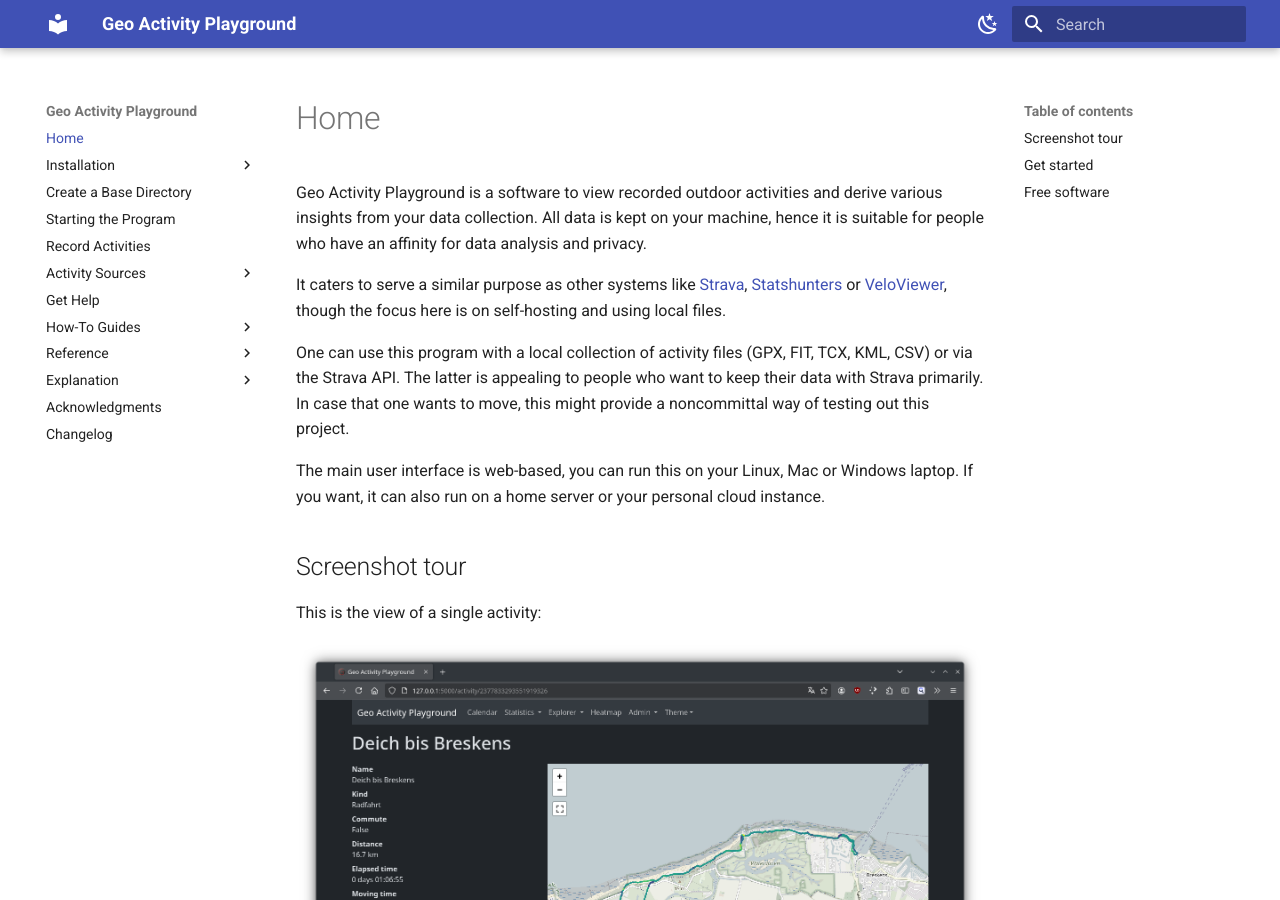
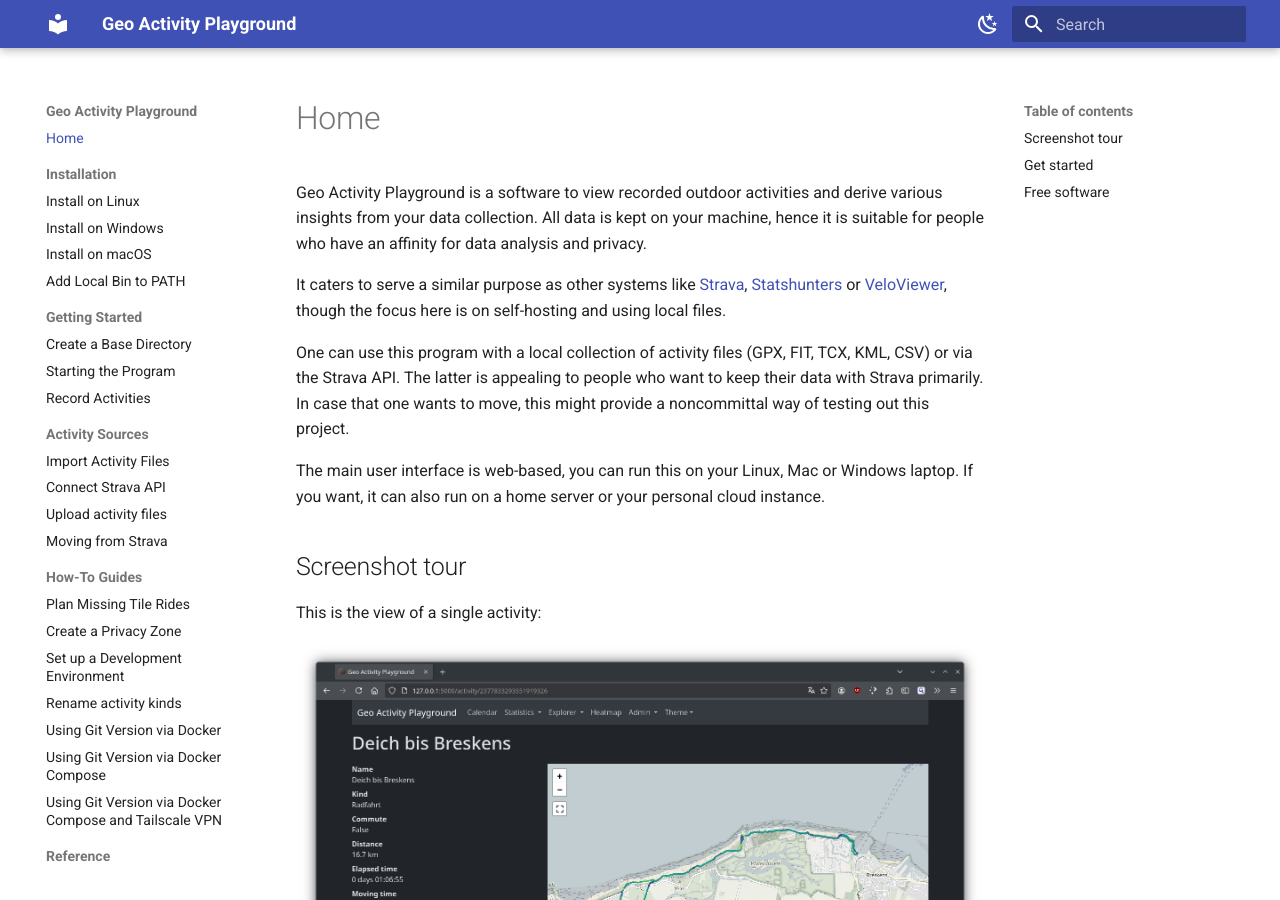
Before and after one commit to martin-ueding/geo-activity-playground, an MkDocs documentation site: the page built from docs/index.md, in a window 1280 px wide and 900 px high. Built offline with MkDocs 1.6.1 and Material for MkDocs 9.7.7, drawn with Linux system fonts in a browser that asks for light colours.

Commit message:
Documentation navigation with sections

```diff
--- a/mkdocs.yml
+++ b/mkdocs.yml
@@ -2,6 +2,8 @@ site_name: Geo Activity Playground
 site_url: 'https://martin-ueding.github.io/geo-activity-playground/'
 
 theme:
+  features:
+    - navigation.sections
   name: material
   palette:
     - scheme: default
@@ -26,15 +28,15 @@ nav:
     - install-on-windows.md
     - install-on-macos.md
     - add-local-bin-to-path.md
-  - create-a-base-directory.md
-  - starting-the-webserver.md
-  - record-activities.md
+  - Getting Started:
+    - create-a-base-directory.md
+    - starting-the-webserver.md
+    - record-activities.md
   - Activity Sources:
     - import-activity-files.md
     - connect-strava-api.md
     - upload-activity-files.md
     - moving-from-strava.md
-  - get-help.md
   - How-To Guides:
     - plan-missing-tile-rides.md
     - create-a-privacy-zone.md
@@ -49,8 +51,10 @@ nav:
     - explorer-tiles.md
     - eddington-number.md
     - heart-rate-zones.md
-  - acknowledgments.md
-  - changelog.md
+  - Other:
+    - get-help.md
+    - acknowledgments.md
+    - changelog.md
 
 markdown_extensions:
   - pymdownx.highlight
```
Also changed, not shown: docs/changelog.md (+1 -0 lines).
